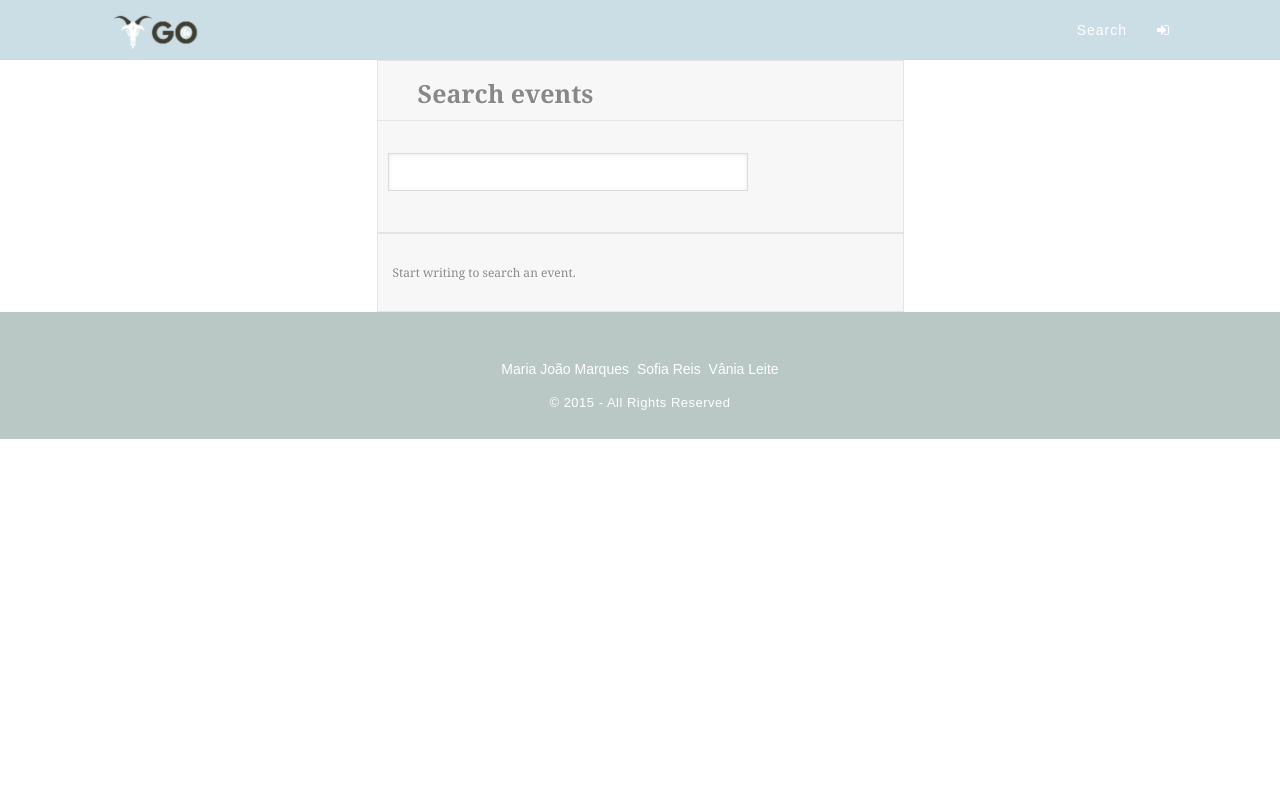
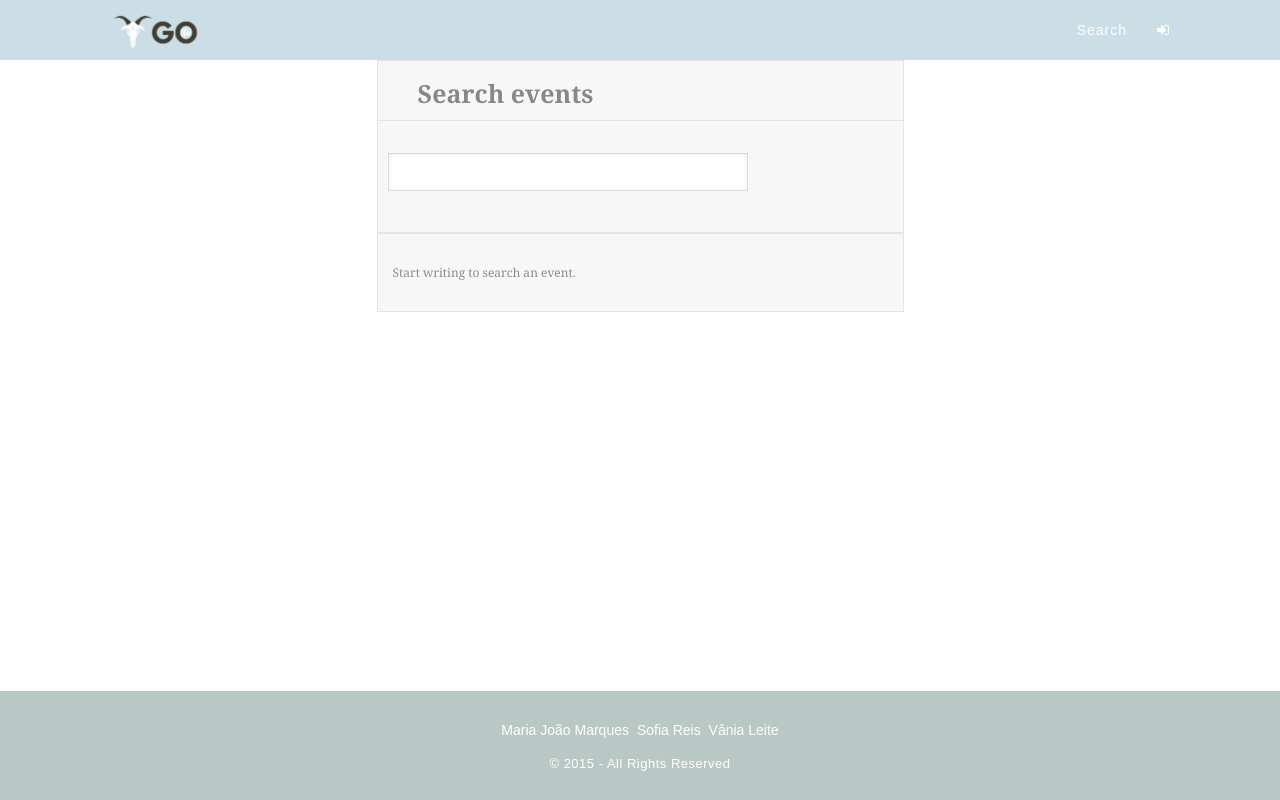
Before and after one commit to SofiaReis/feup-ltw-2015, a PHP site: page /?pagina=searchEvents in a window 1280 px wide. Run offline with PHP 8.4, Linux system fonts and the light colour scheme; some libraries are stand-ins or nearby versions.

Commit message:
little fixes

```diff
--- a/css/main.css
+++ b/css/main.css
@@ -82,7 +82,6 @@
 	padding-right: 250px;
 	padding-bottom: 50px;
 	padding-top: 50px;
-	background: url('../img/pattern.jpg') center fixed;
 
 	background-size: cover;
     -webkit-background-size: cover;
@@ -297,11 +296,13 @@
 
 /*  Footer  */
 footer{
-	width: 100%;
-	padding: 30px 0;
-	background-color: rgba(179,194,191,0.9);
-	text-align: center;
-	height: 100%
+	position: absolute;
+    width: 100%;
+    padding: 30px 0;
+    background-color: rgba(179,194,191,0.9);
+    text-align: center;
+    height: auto;
+    bottom: 0;
 }
 
 footer nav{
@@ -312,7 +313,7 @@ footer nav{
 footer nav ul li{
 	list-style: none;
 	display: inline-block;
-	margin: 20px 0 20px 0;
+	margin: 2px 0 20px 0;
 }
 
 footer nav ul li a{
```
